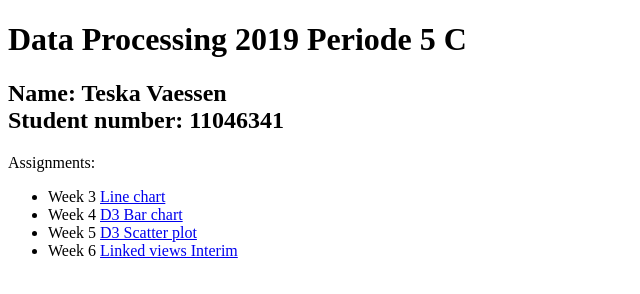
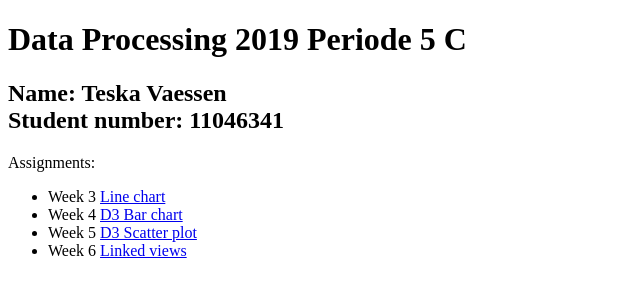
Before and after one commit to teskav/DataPeriode5, a plain HTML site: page index.html in a window 1280 px wide. Shown: the full height of the page, 0-640 px from the left. Drawn offline with Linux system fonts and the light colour scheme.

Commit message:
Updated index.html

```diff
--- a/index.html
+++ b/index.html
@@ -26,7 +26,7 @@
         <a href="Homework/Week_5/scatter.html">D3 Scatter plot</a>
       </li>
       <li> Week 6
-        <a href="Homework/Week_6/linkedviews.html">Linked views Interim</a>
+        <a href="Homework/Week_6/linkedviews.html">Linked views</a>
       </li>
     </ul>
     </p>
```
